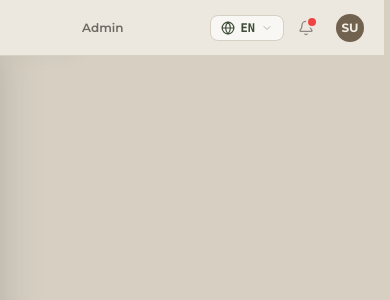
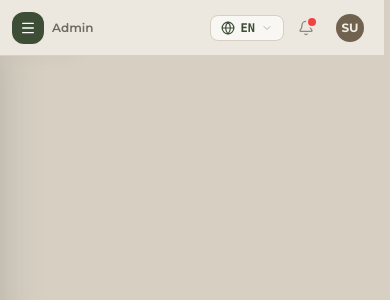
Before and after one commit to iTsmeBhagyaShree/vanuit-ambatch, a React (Vite) app: page /admin in a window 390 px wide. Shown: the top 300 px of the page. Built offline with nearby package versions, Linux system fonts and the light colour scheme; sample sign-in values are in the browser's storage.

Commit message:
Add prominent mobile hamburger menu button to TopNav header

```diff
--- a/src/layouts/Sidebar.jsx
+++ b/src/layouts/Sidebar.jsx
@@ -27,6 +27,12 @@ export default function Sidebar({ role }) {
       return next;
     });
   };
+
+  useEffect(() => {
+    const handleToggleMobile = () => setMobileOpen(true);
+    window.addEventListener('app_toggle_mobile_sidebar', handleToggleMobile);
+    return () => window.removeEventListener('app_toggle_mobile_sidebar', handleToggleMobile);
+  }, []);
 
   const toggleDropdown = (name) => {
     setOpenDropdowns(prev => ({ ...prev, [name]: !prev[name] }));
--- a/src/layouts/TopNav.jsx
+++ b/src/layouts/TopNav.jsx
@@ -1,5 +1,5 @@
 import { useState, useRef, useEffect } from 'react';
-import { Bell, Search, ChevronDown, User, LogOut, Settings, Check, Clock, FileText, Briefcase, UserPlus, Globe, Camera } from 'lucide-react';
+import { Bell, Search, ChevronDown, User, LogOut, Settings, Check, Clock, FileText, Briefcase, UserPlus, Globe, Camera, Menu } from 'lucide-react';
 import { useAuth } from '../hooks/useAuth';
 import { useLanguage } from '../context/LanguageContext';
 import { useLocation, useNavigate } from 'react-router-dom';
@@ -152,8 +152,17 @@ export default function TopNav() {
 
   return (
     <header className="h-14 bg-[#EDE8DF] border-b border-[#D6CFC2] flex items-center justify-between px-3 sm:px-4 lg:px-6 z-[99999] flex-shrink-0 relative">
-      {/* Breadcrumb with Mini Brand Monogram */}
-      <div className="flex items-center gap-1.5 text-xs text-dark/50 font-body ml-[70px] sm:ml-20 lg:ml-0 min-w-0 truncate flex-1 mr-2">
+      {/* Mobile Hamburger Button + Breadcrumb */}
+      <div className="flex items-center gap-2 text-xs text-dark/50 font-body min-w-0 truncate flex-1 mr-2">
+        <button
+          type="button"
+          onClick={() => window.dispatchEvent(new Event('app_toggle_mobile_sidebar'))}
+          className="sm:hidden flex items-center justify-center p-2 bg-[#3E4E36] hover:bg-[#2F3C29] text-white rounded-xl shadow-xs cursor-pointer flex-shrink-0"
+          title="Open Menu"
+        >
+          <Menu className="w-4 h-4" />
+        </button>
+
         <img
           src="/mini logo2.png"
           alt="VA Monogram"
```
